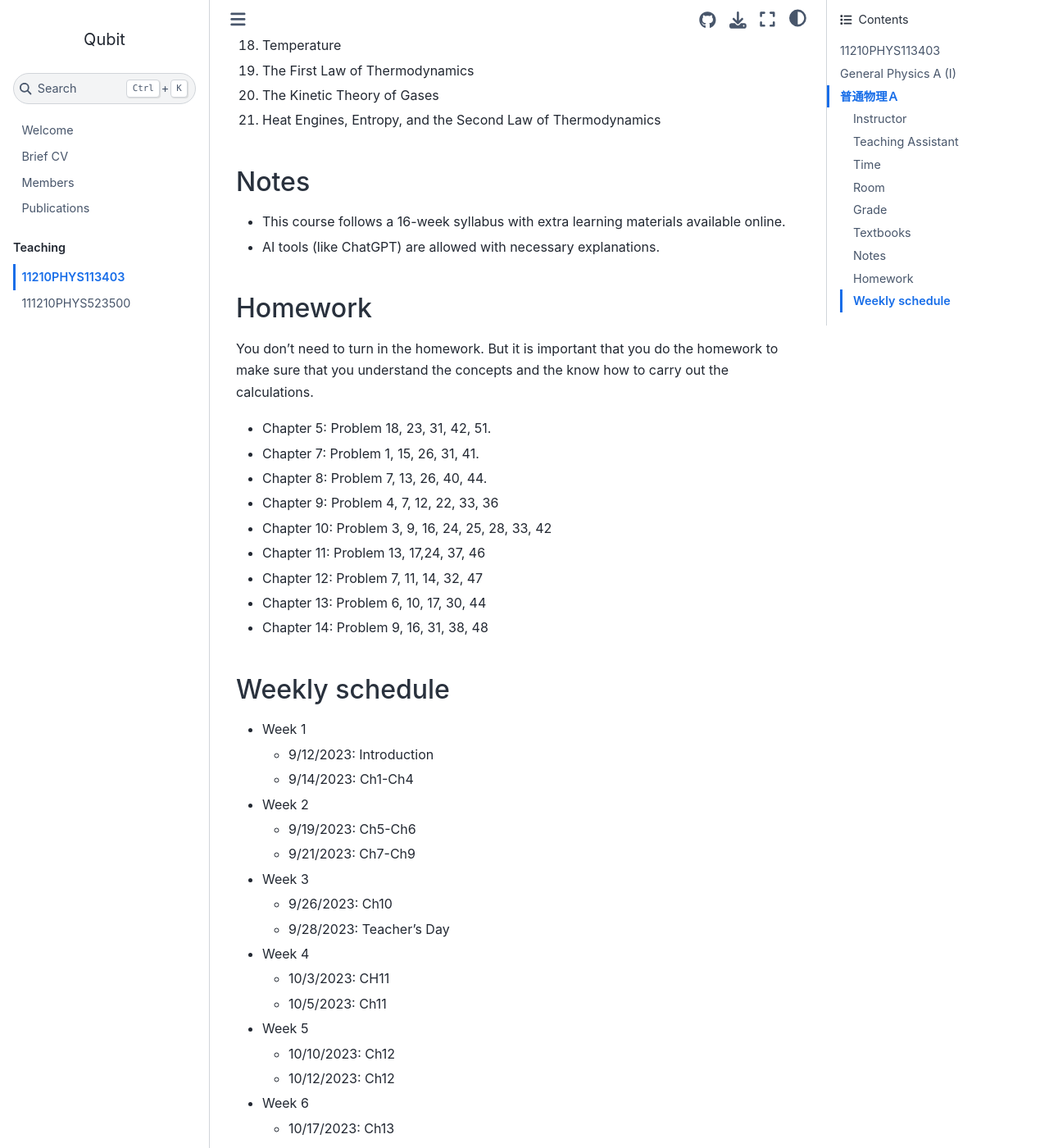
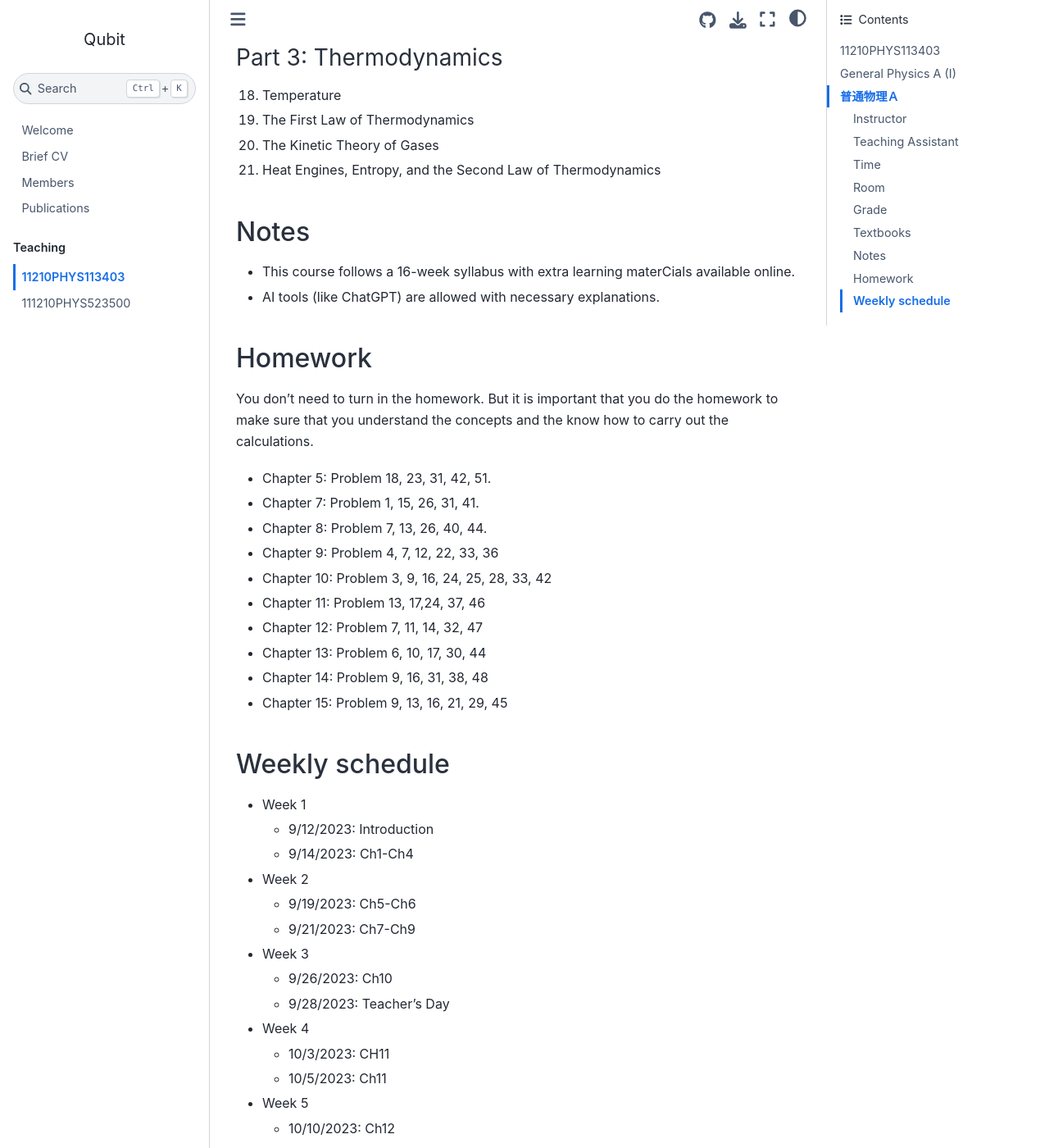
Before and after one commit to pcchen/pcchen.github.io, a Jupyter Book: the page built from teaching/11210PHYS113403.md, in a window 1280 px wide and 1400 px high, scrolled down 1984 px. Shown: the whole window at 82% size. Built offline with Jupyter Book 1.0.4 settings and Sphinx 7.4.7 and the Sphinx Book theme 1.1.4, drawn with Linux system fonts in a browser that asks for light colours; pages that are not in the unit, such as notebooks, are missing from menus; some of the changed text lies outside the part shown.

Commit message:
update general physics

```diff
--- a/teaching/11210PHYS113403.md
+++ b/teaching/11210PHYS113403.md
@@ -20,8 +20,11 @@
 * CHEM II(化二) 223 --> General 2(綜二), R105 --> General 2(綜二), R108
 
 ## Grade
-* midterm (45%)+ final (45%) + quiz (10%)
+* Midterm (45%)+ final (45%) + quiz (10%)
 * Scientific calculator is allowed in the exams. (Programming and plotting are not allowed.)
+* Midterm: Chapter 1 - Chapter 14
+  * Excluding Chapter 6.2, 6.3,
+
 
 ## Textbooks
 * [Physics for Scientists and Engineers & with Modern Physics 10/e (Serway and Jewett)](https://www.tsanghai.com.tw/book_detail.php?c=264&no=3826#p=1)
@@ -56,7 +59,7 @@
 21. Heat Engines, Entropy, and the Second Law of Thermodynamics
 
 ## Notes
-* This course follows a 16-week syllabus with extra learning materials available online.
+* This course follows a 16-week syllabus with extra learning materCials available online.
 * AI tools (like ChatGPT) are allowed with necessary explanations.
 
 ## Homework
@@ -70,6 +73,7 @@
 * Chapter 12: Problem 7, 11, 14, 32, 47
 * Chapter 13: Problem 6, 10, 17, 30, 44
 * Chapter 14: Problem 9, 16, 31, 38, 48
+* Chapter 15: Problem 9, 13, 16, 21, 29, 45
 
 ## Weekly schedule
 * Week 1
```
